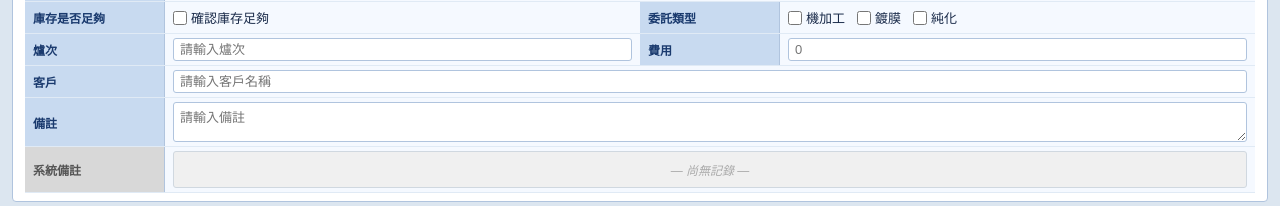
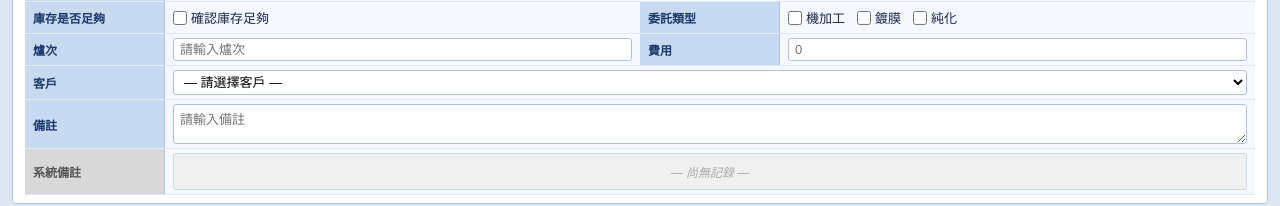
Before and after one commit to Sumengkai/20260407_GB_Project_2, a Vue app: page / in a window 1280 px wide. Shown: the part 271-477 px from the top of the page. Built offline with nearby package versions, Linux system fonts and the light colour scheme.

Commit message:
Add files via upload

```diff
--- a/src/App.vue
+++ b/src/App.vue
@@ -101,7 +101,10 @@
           <div class="form-row">
             <div class="form-cell lbl">客戶</div>
             <div class="form-cell inp c3">
-              <input type="text" v-model="d5.customer" class="f-input" placeholder="請輸入客戶名稱" />
+              <select v-model="d5.customer" class="f-input">
+                <option value="">— 請選擇客戶 —</option>
+                <option v-for="c in CUSTOMERS" :key="c.code" :value="c.code">{{ c.name }}（{{ c.code }}）</option>
+              </select>
             </div>
           </div>
           <div class="form-row">
@@ -150,7 +153,9 @@
           </div>
           <div class="form-row">
             <div class="form-cell lbl">客戶</div>
-            <div class="form-cell inp c3"><input type="text" v-model="d5.customer" disabled class="f-input" /></div>
+            <div class="form-cell inp c3">
+              <input type="text" :value="customerLabel" disabled class="f-input" />
+            </div>
           </div>
           <div class="form-row">
             <div class="form-cell lbl">委託類型</div>
@@ -353,6 +358,21 @@ const d5 = reactive({
   deliveryDate:'', drawingNo:'', attachmentName:'',
   stockSufficient:false, typeMachining:false, typeCoating:false, typePurification:false,
   furnaceNo:'', cost:null, customer:'', remark:'', sysLog:[]
+})
+
+// 客戶下拉資料
+const CUSTOMERS = [
+  { name:'正達', code:'GT' },
+  { name:'永泉', code:'YQ' },
+  { name:'盛新', code:'TS' },
+  { name:'漢民', code:'HM' },
+  { name:'環球晶', code:'GW' },
+  { name:'合晶',  code:'WW' },
+  { name:'臺譜',  code:'TP' },
+]
+const customerLabel = computed(() => {
+  const c = CUSTOMERS.find(c => c.code === d5.customer)
+  return c ? `${c.name}（${c.code}）` : ''
 })
 
 // 製程 / 區塊 中文對照
```
